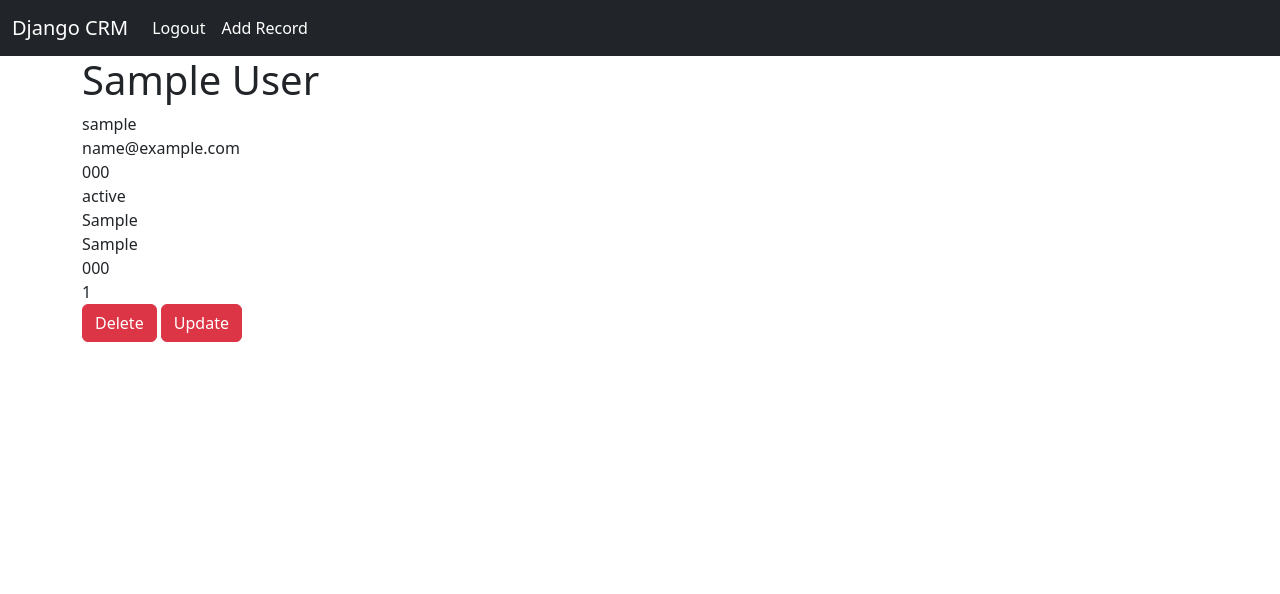
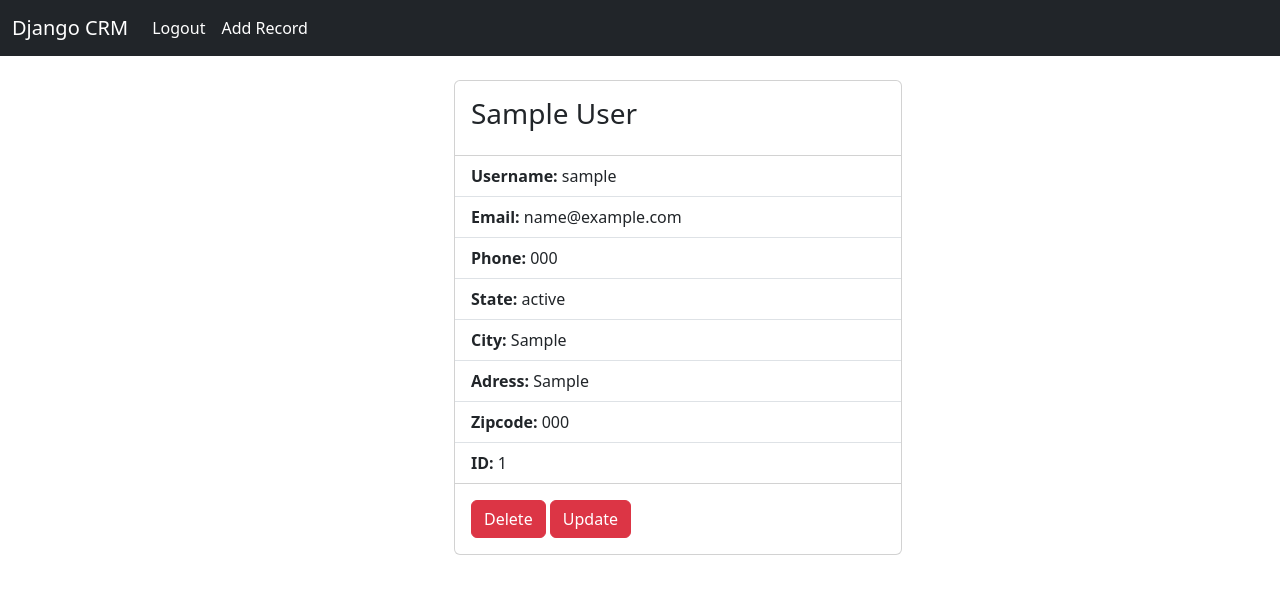
Before and after one commit to joaoespanha/django_crm, a Django app: page /record/1 in a window 1280 px wide. Shown: the top 594 px of the page. Run offline with Django 4.2, Linux system fonts and the light colour scheme; a user stored in the database is signed in; tables that the repository leaves empty hold one stand-in row (values such as "Sample post").

Commit message:
implementing update record feature and adding staitc files supp

```diff
--- a/crm_app/crm_app/settings.py
+++ b/crm_app/crm_app/settings.py
@@ -125,6 +125,8 @@ USE_TZ = True
 
 STATIC_URL = "static/"
 
+STATIC_ROOT = os.path.join(BASE_DIR, "static")
+
 # Default primary key field type
 # https://docs.djangoproject.com/en/4.2/ref/settings/#default-auto-field
 
--- a/crm_app/website/templates/home.html
+++ b/crm_app/website/templates/home.html
@@ -29,7 +29,8 @@
 
         <tr>
 
-            <td><a href="{% url 'record' record.id %}">{{record.username}}</a></td>
+            <td><a class="link-info link-offset-2 link-underline link-underline-opacity-0"
+                    href="{% url 'record' record.id %}">{{record.username}}</a></td>
             <td>{{record.first_name}}</td>
             <td>{{record.last_name}}</td>
             <td>{{record.email}}</td>
--- a/crm_app/website/templates/record.html
+++ b/crm_app/website/templates/record.html
@@ -2,21 +2,40 @@
 
 
 {% block content %}
-<h1>{{customer_record.first_name}} {{customer_record.last_name}}</h1>
-
-{{customer_record.username}}</br>
-{{customer_record.email}}</br>
-{{customer_record.phone}}</br>
-{{customer_record.state}}</br>
-{{customer_record.city}}</br>
-{{customer_record.adress}}</br>
-{{customer_record.zipcode}}</br>
-{{customer_record.id}}</br>
+</br>
+<div class="col-md-6 offset-md-4">
+    <div class="card" style="width: 28rem;">
+        <div class="card-body">
+            <h3 class="card-title">{{customer_record.first_name}} {{customer_record.last_name}}
+            </h3>
+        </div>
+        <ul class="list-group list-group-flush">
+            <li class="list-group-item"><strong>Username:</strong> {{customer_record.username}}</li>
+            <li class="list-group-item"><strong>Email:</strong> {{customer_record.email}} </li>
+            <li class="list-group-item"><strong>Phone:</strong> {{customer_record.phone}} </li>
+            <li class="list-group-item"><strong>State:</strong> {{customer_record.state}} </li>
+            <li class="list-group-item"><strong>City:</strong> {{customer_record.city}} </li>
+            <li class="list-group-item"><strong>Adress:</strong> {{customer_record.adress}} </li>
+            <li class="list-group-item"><strong>Zipcode:</strong> {{customer_record.zipcode}} </li>
+            <li class="list-group-item"><strong>ID:</strong> {{customer_record.id}} </li>
 
 
 
-<a type="button" class="btn btn-danger" href="{% url 'delete_record' customer_record.id %}">Delete</a>
-<a type="button" class="btn btn-danger" href="{% url 'update_record' customer_record.id %}">Update</a>
+        </ul>
+        <div class="card-body">
+            <a type="button" class="btn btn-danger" href="{% url 'delete_record' customer_record.id %}">Delete</a>
+            <a type="button" class="btn btn-danger" href="{% url 'update_record' customer_record.id %}">Update</a>
+        </div>
+    </div>
+</div>
+
+
+
+
+
+
+
+
 
 
 {% endblock %}
--- a/crm_app/website/views.py
+++ b/crm_app/website/views.py
@@ -88,4 +88,14 @@ def add_record(request):
 
 
 def update_record(request, pk):
-    ...
+    if request.user.is_authenticated:
+        record_to_update = Record.objects.get(id=pk)
+        form = AddRecordForm(request.POST or None, instance=record_to_update)
+        if form.is_valid():
+            form.save()
+            messages.success(request, "Record Has Been Updated!")
+            return redirect("home")
+        return render(request, "update_record.html", {"form": form})
+    else:
+        messages.success(request, "You must be logged in to update a record")
+        return redirect("home")
```
Also changed, not shown: crm_app/website/templates/update_record.html (added, +12 -0 lines).
